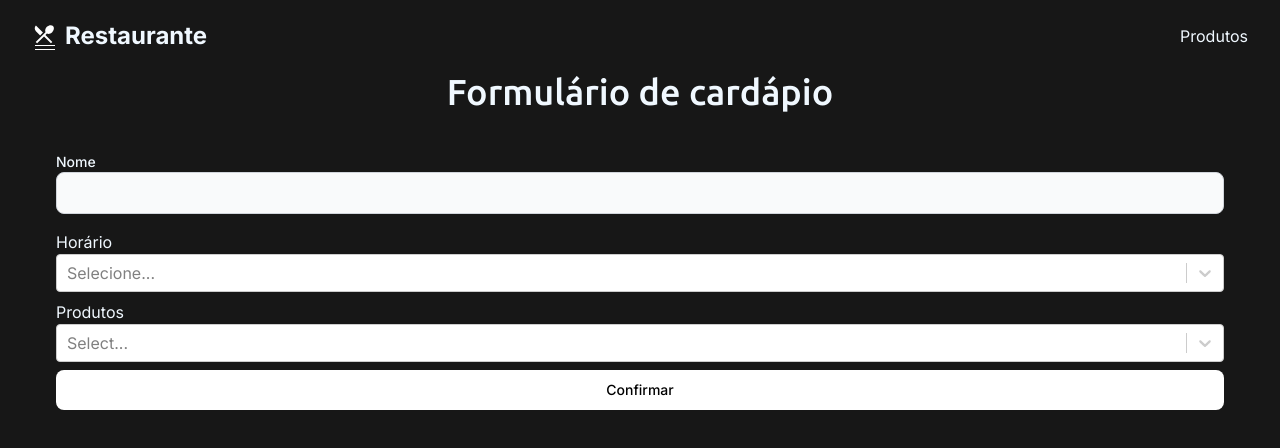
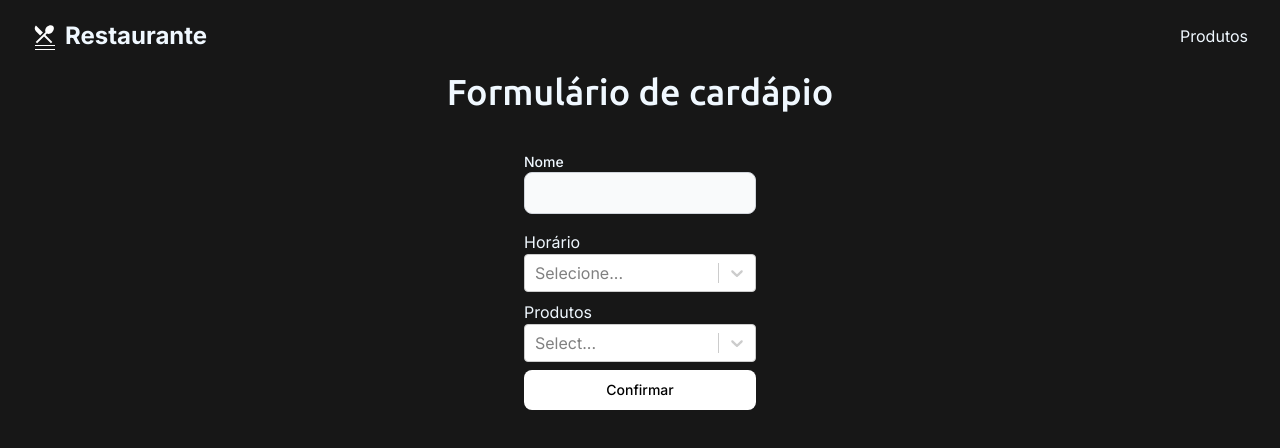
Before and after one commit to juliaam/teste-tecnico-frontend, a Next.js app: page /menu/form in a window 1280 px wide. Shown: the top 448 px of the page. Built offline with nearby package versions, Linux system fonts and the light colour scheme; no server answers.

Commit message:
fix: pages

```diff
--- a/components/MenuForm.tsx
+++ b/components/MenuForm.tsx
@@ -63,11 +63,8 @@ export default function MenuForm() {
       <p className={`${ubuntu.className} text-4xl text-center`}>
         Formulário de cardápio
       </p>
-
-      <form
-        className="justify-center mt-10 flex flex-col gap-2"
-        onSubmit={submit}
-      >
+      <div className="flex justify-evenly">
+        <form className="max-w-sm mt-10 flex flex-col gap-2" onSubmit={submit}>
           <Input label="Nome" name="name" onChange={handleInput} />
           <label>
             Horário
@@ -103,5 +100,6 @@ export default function MenuForm() {
           </button>
         </form>
       </div>
+    </div>
   );
 }
--- a/components/ProductForm.tsx
+++ b/components/ProductForm.tsx
@@ -8,8 +8,6 @@ import { IProduct } from '@/types/Product';
 import Input from '@/components/form/Input';
 import Select from 'react-select';
 
-import Image from 'next/image';
-
 export function ProductForm() {
   const [categories, setCategories] = useState<ICategory[]>([]);
   const [formData, setFormData] = useState<IProduct>({
@@ -19,7 +17,6 @@ export function ProductForm() {
     image: '',
     idCategory: 0,
   });
-  const [file] = useState();
 
   useEffect(() => {
     const fetchData = async () => {
@@ -104,20 +101,6 @@ export function ProductForm() {
             Confirmar
           </button>
         </form>
-        <div className="mt-10">
-          <p>Preview de imagem:</p>
-          {file ? (
-            <Image
-              className="border border-white/10 rounded-md"
-              src={file}
-              alt="Imagem"
-              width={400}
-              height={400}
-            />
-          ) : (
-            <div>Escolha uma imagem para preview</div>
-          )}
-        </div>
       </div>
     </div>
   );
```
Lines whose indentation alone changed are shown as unchanged.
